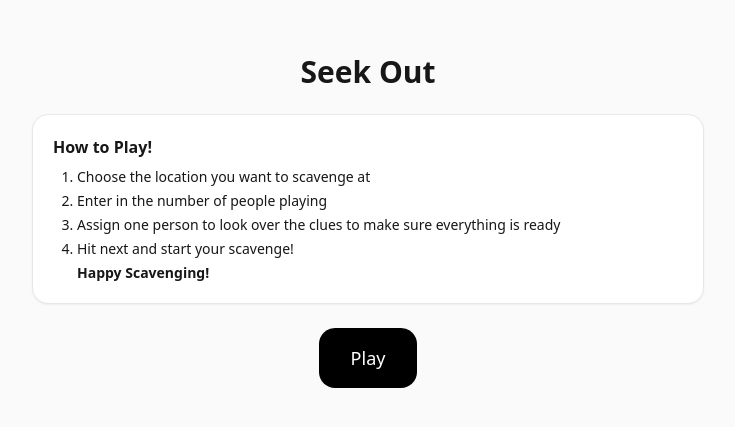
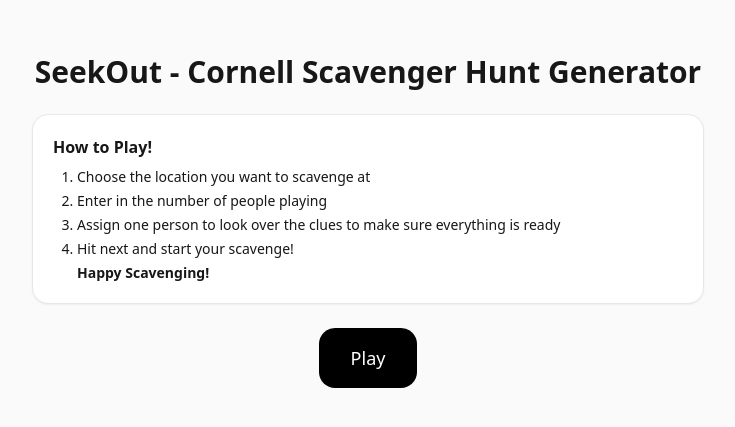
Before and after one commit to ayumoesylv/BRH-scavenger-generator, a Next.js app: page / in a window 1280 px wide. Shown: the part 179-606 px from the top of the page, without its empty margins (272-1007 px from the left). Built offline with nearby package versions, Linux system fonts and the light colour scheme.

Commit message:
Edited Titles

```diff
--- a/app/generate/page.jsx
+++ b/app/generate/page.jsx
@@ -46,7 +46,7 @@
 
   return (
     <main className="max-w-2xl mx-auto p-6 space-y-5">
-      <h1 className="text-3xl font-semibold">Campus Scavenger Generator</h1>
+      <h1 className="text-3xl font-semibold">SeekOut - Cornell Scavenger Hunt Generator</h1>
       <p className="text-sm text-neutral-600">
         Pick a place and group size, then generate a list to edit and play.
       </p>
--- a/app/page.jsx
+++ b/app/page.jsx
@@ -4,7 +4,7 @@
   return (
     <main className="min-h-screen flex items-center justify-center p-6">
       <div className="max-w-2xl w-full text-center space-y-6">
-        <h1 className="text-3xl font-bold">Seek Out</h1>
+        <h1 className="text-3xl font-bold">SeekOut - Cornell Scavenger Hunt Generator</h1>
 
         <section className="bg-white border rounded-2xl shadow-sm text-left p-5 space-y-2">
           <h2 className="font-semibold">How to Play!</h2>
```
